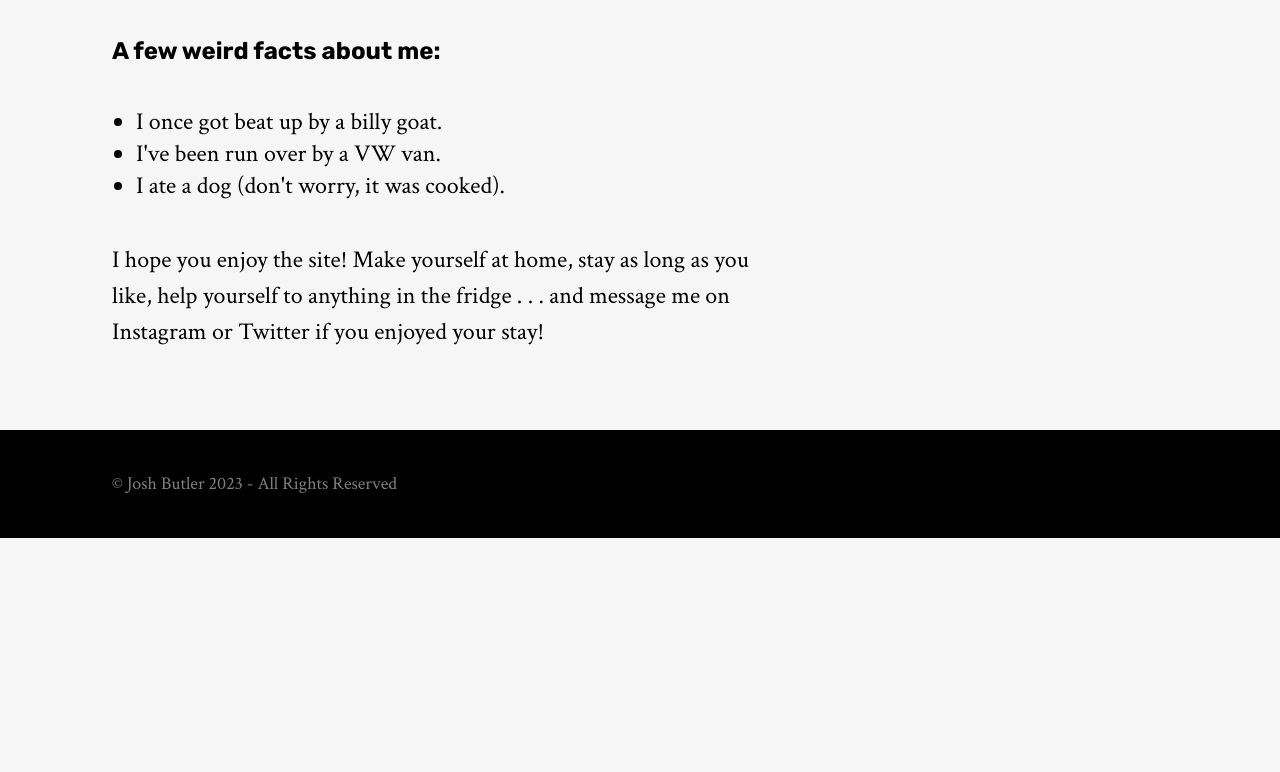
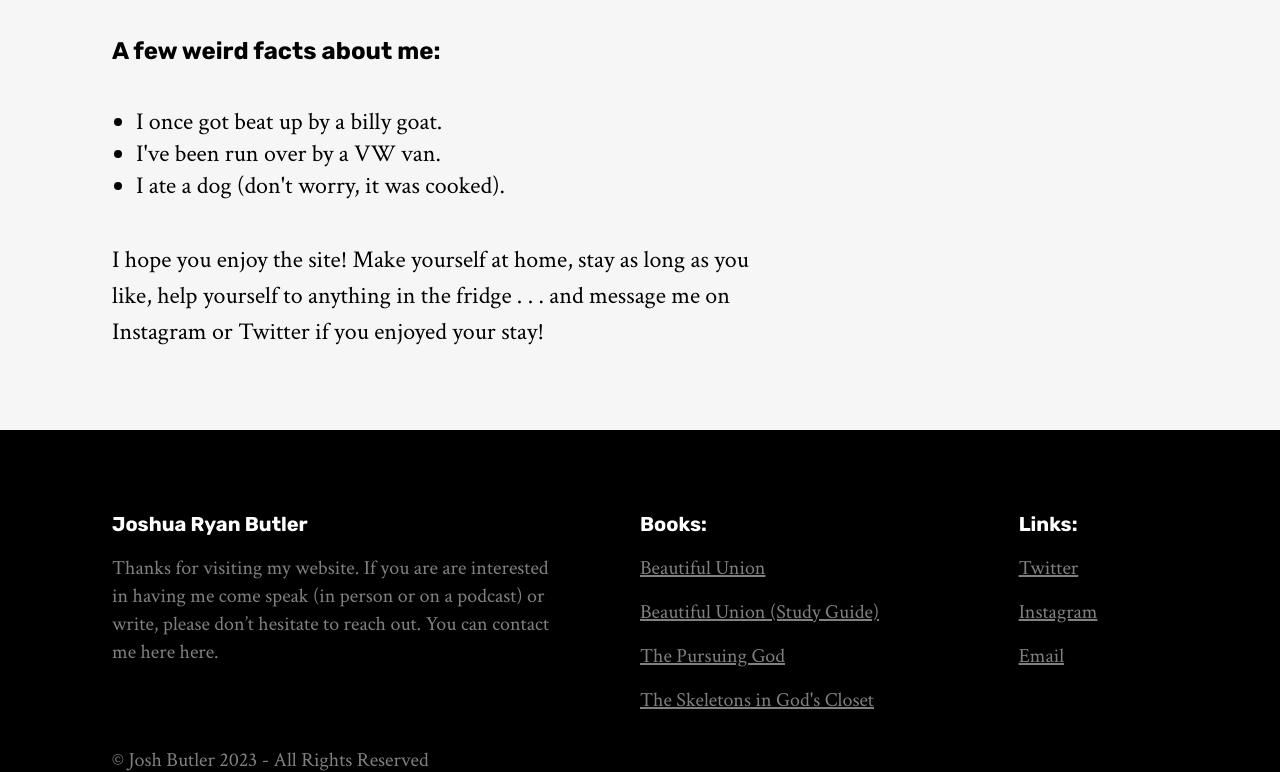
Before and after one commit to benadam11/joshbutler, an Astro site: page /about in a window 1280 px wide. Shown: the part 2028-2800 px from the top of the page. Before the commit the page ends 2566 px from the top, so only its background shows below. Built offline with nearby package versions, Linux system fonts and the light colour scheme; Astro itself is replaced by a stand-in of ours.

Commit message:
Add footer

```diff
--- a/src/components/EmailWidget.astro
+++ b/src/components/EmailWidget.astro
@@ -5,7 +5,7 @@ import EmailSignup from "./EmailSignup.astro";
 <div class="grid gap-8">
   <h4>Newsletter</h4>
   <div class="email-signup-wrapper">
-    <p class="text-xl">
+    <p class="text-xl mb-4">
       Get early previews of some of my posts and book content.
     </p>
     <EmailSignup />
--- a/src/components/Footer.astro
+++ b/src/components/Footer.astro
@@ -1,12 +1,52 @@
-<footer class="bg-black text-white py-10">
+---
+import { books } from "../pages/books.astro";
+---
+
+<footer class="bg-black text-white py-20">
   <div class="outer-container">
+    <div class="grid md:grid-cols-[3fr_2fr_1fr] gap-20 mb-8">
+      <div>
+        <h4 class="text-xl mb-4">Joshua Ryan Butler</h4>
+        <p class="opacity-50 text-xl">
+          Thanks for visiting my website. If you are are interested in having me
+          come speak (in person or on a podcast) or write, please don’t hesitate
+          to reach out. You can contact me here here.
+        </p>
+      </div>
+      <div>
+        <h4 class="text-xl mb-4">Books:</h4>
+        <ul class="grid gap-4 text-xl opacity-50">
+          {
+            books.map((book) => {
+              return (
+                <li>
+                  <a href={`/books#${book.id}`}>{book.title}</a>
+                </li>
+              );
+            })
+          }
+        </ul>
+      </div>
+      <div>
+        <h4 class="text-xl mb-4">Links:</h4>
+        <ul class="grid gap-4 text-xl opacity-50">
+          <li>
+            <a href="https://twitter.com/butlerjosh" target="_blank">Twitter</a>
+          </li>
+          <li>
+            <a href="https://www.instagram.com/joshuabutlerphx" target="_blank">Instagram</a>
+          </li>
+          <li>
+            <a href="mailto:joshbutler@redemptionaz.com">Email</a>
+          </li>
+        </ul>
+      </div>
+    </div>
 
-    <p id="copyright" class="text-lg opacity-50"></p>
+    <p id="copyright" class="text-xl opacity-50"></p>
   </div>
 </footer>
-<style>
-
-</style>
+<style></style>
 
 <script is:inline>
   let d = new Date();
@@ -16,3 +56,9 @@
     el.innerHTML = "© Josh Butler " + n + " - All Rights Reserved";
   }
 </script>
+
+<style>
+  a {
+    @apply underline;
+  }
+</style>
--- a/src/layouts/Layout.astro
+++ b/src/layouts/Layout.astro
@@ -79,7 +79,7 @@ const { title, description, slug } = Astro.props;
     --text-muted: #f2f2f2;
     --text-gray: #333333;
     --text-default: #000;
-    --gold: #d1a15f;
+    --gold: rgb(209, 161, 95);
     --light-blue: #f2f3fc;
   }
 
@@ -149,13 +149,13 @@ const { title, description, slug } = Astro.props;
   .dot-bg {
     background: radial-gradient(
           2px 2px at 50% 50%,
-          rgba(255, 255, 255, 0.2) 50%,
+          rgba(255, 255, 255, 1) 50%,
           transparent 50%
         )
         top / 12px 12px repeat,
       radial-gradient(
           4px 4px at 50% 50%,
-          rgba(0, 0, 0, 0.1) 50%,
+          rgb(0, 0, 0, .2) 50%,
           transparent 50%
         )
         top / 12px 12px repeat;
```
